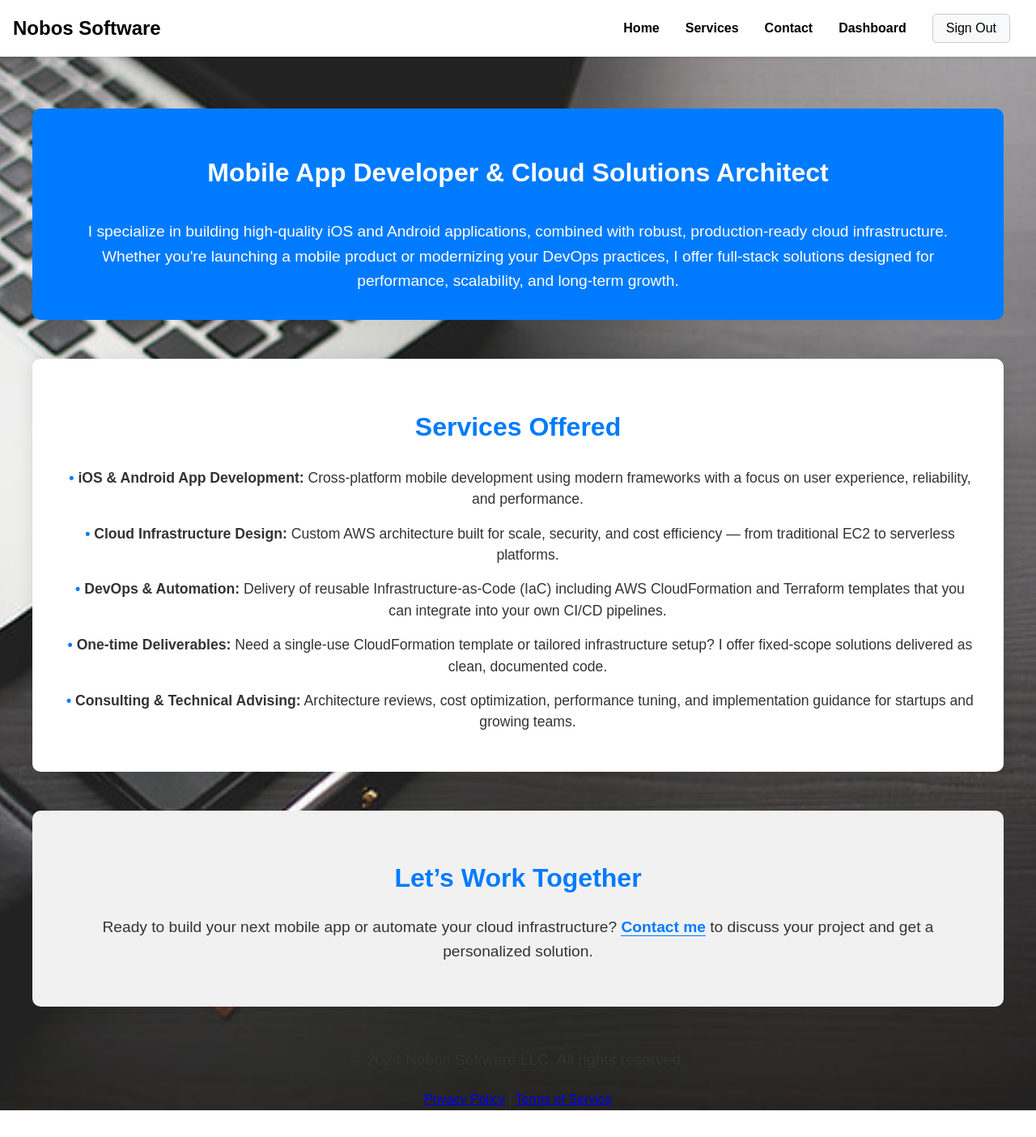
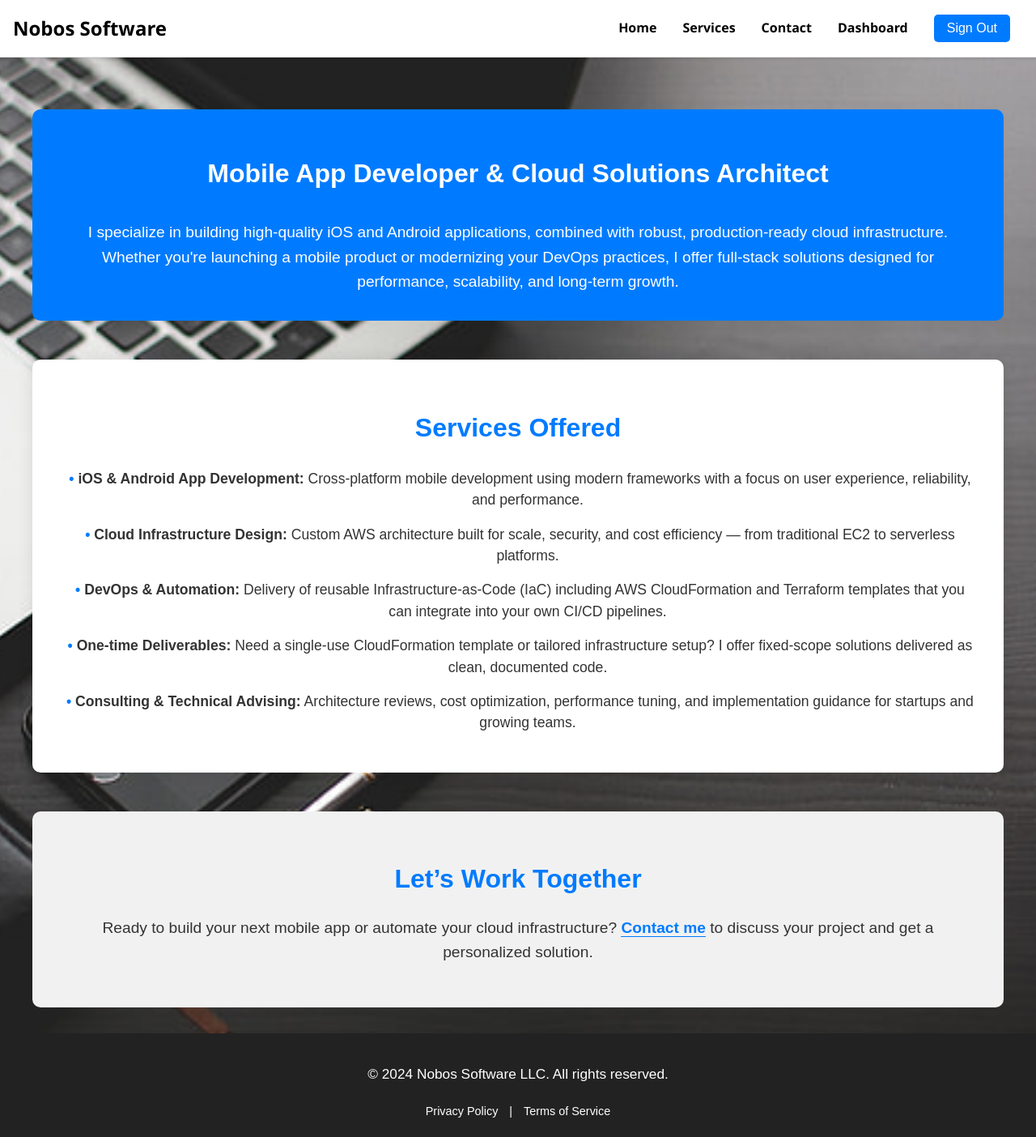
Before and after one commit to nboyers/nobosoftware-website, a React (Create React App) app: page / in a window 1280 px wide. Shown: the whole page at 81% size. Before the commit the page ends 1371 px from the top, so only its background shows below. Built offline with nearby package versions, Linux system fonts and the light colour scheme; sample sign-in values are in the browser's storage.

Commit message:
style: polish navigation and footer

```diff
--- a/src/components/Footer.css
+++ b/src/components/Footer.css
@@ -1,28 +1,22 @@
-/*   Makes the footer sticky at the bottom of the page  */
-.footer {
-  position: flex;
+/* Footer styling */
+.site-footer {
+  position: relative;
   bottom: 0;
   width: 100%;
-  background-color: #f5f5f5;
+  background-color: #222;
+  color: #ffffff;
   text-align: center;
-  padding: 1px 0;
-  font-size: 12px;
+  padding: 20px 0;
+  font-size: 0.9rem;
 }
 
-/* Navigation links inside footer */
-.footer-nav {
-  margin-top: 10px; /* Space above navigation links */
+.footer-links a {
+  color: #ffffff;
+  margin: 0 10px;
+  text-decoration: none;
+  transition: opacity 0.2s ease-in-out;
 }
 
-/* Individual link styling */
-.footer-link {
-  color: #0066cc; /* Standard link color for visibility */
-  text-decoration: none; /* No underline by default */
-  margin: 0 10px; /* Space between links */
+.footer-links a:hover {
+  opacity: 0.7;
 }
-
-
-/* Hover state for links */
-.footer-link:hover {
-  text-decoration: underline; /* Underline on hover for better user interaction */
-}
--- a/src/components/Navbar.css
+++ b/src/components/Navbar.css
@@ -78,8 +78,10 @@
   justify-content: space-between; /* Keep brand on the left and login on the right */
   align-items: center;
   padding: 15px 40px; /* Adjust padding to move content inward */
-  background-color: white;
-  box-shadow: 0px 1px 5px rgba(0, 0, 0, 0.1);
+  background-color: #ffffff;
+  border-bottom: 1px solid #e5e5e5;
+  box-shadow: 0px 1px 5px rgba(0, 0, 0, 0.05);
+  font-family: 'Segoe UI', Tahoma, Geneva, Verdana, sans-serif;
 }
 
 .navbar-brand {
@@ -106,7 +108,7 @@
 .navbar-menu li a {
   text-decoration: none;
   font-size: 1rem;
-  color: #000;
+  color: #333333;
   font-weight: 500;
   transition: color 0.3s ease;
 }
@@ -122,17 +124,17 @@
 .login-link {
   text-decoration: none;
   font-size: 1rem;
-  color: #000;
+  color: #ffffff;
   padding: 8px 16px;
-  border: 1px solid #ccc;
+  border: none;
   border-radius: 5px;
-  background-color: #f8f9fa;
+  background-color: #007bff;
   transition: background-color 0.3s ease, transform 0.2s ease;
 }
 
 .login-link:hover {
-  background-color: #e2e6ea;
-  color: #000;
+  background-color: #0069d9;
+  color: #ffffff;
   transform: scale(1.05);
   cursor: pointer;
 }
@@ -167,7 +169,13 @@
   }
 
   .login-link {
-    padding: 10px;
-    text-align: left;
+    text-decoration: none;
+    font-size: 1rem;
+    color: #ffffff;
+    padding: 8px 16px;
+    border: none;
+    border-radius: 5px;
+    background-color: #007bff;
+    transition: background-color 0.3s ease, transform 0.2s ease;
   }
 }
```
